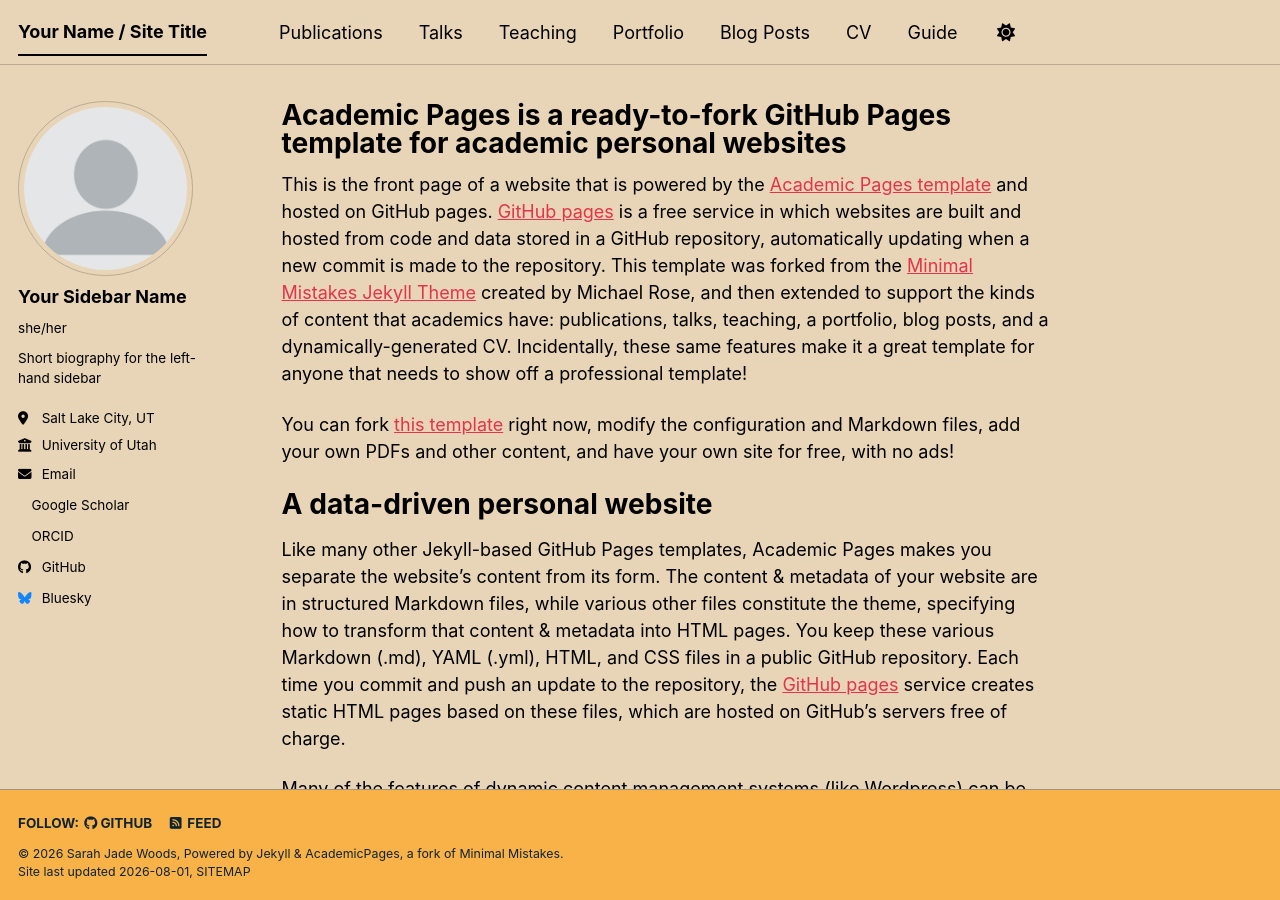
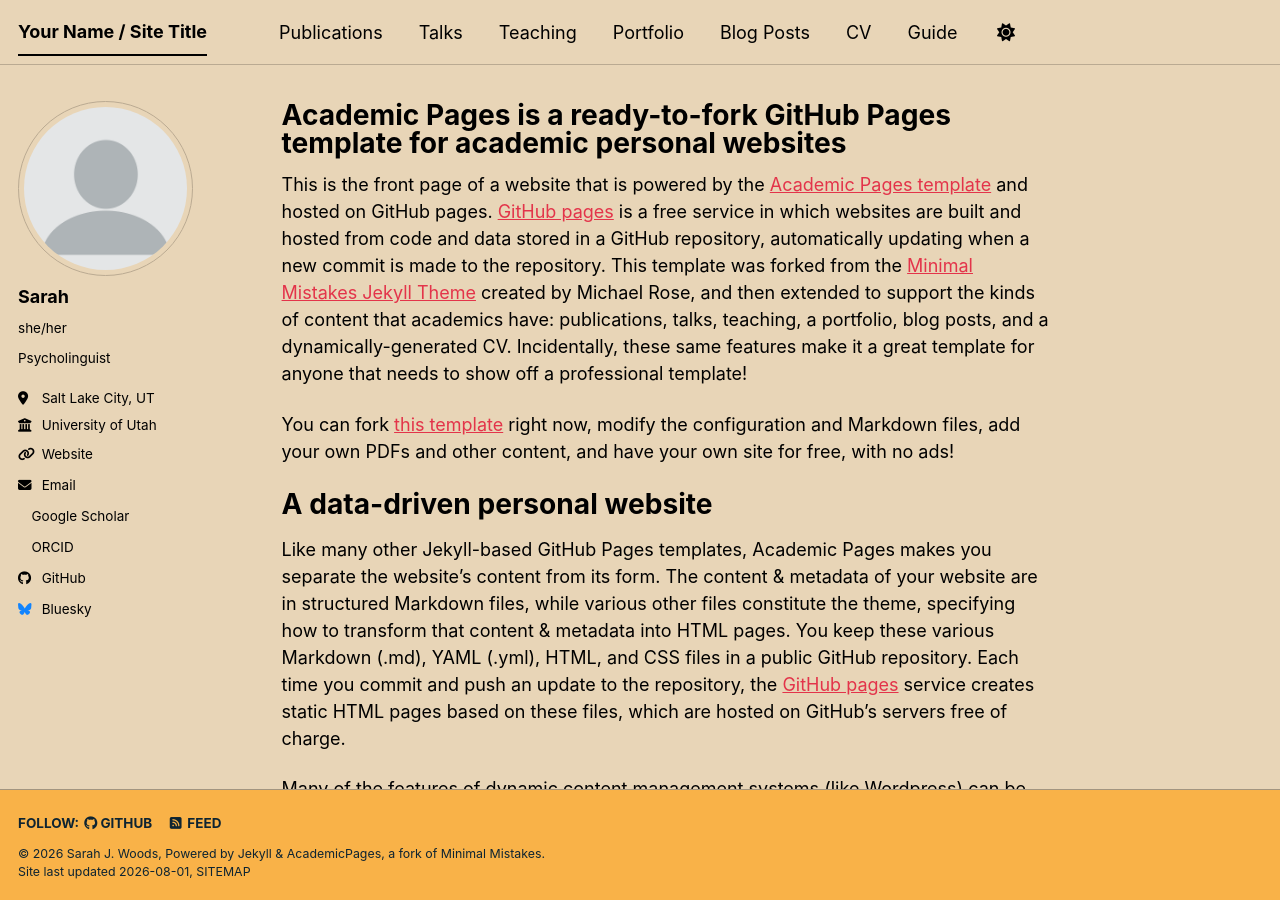
Before and after one commit to sarahwoods91/academicpages.github.io, a Jekyll site: the page built from _pages/about.md, in a window 1280 px wide and 900 px high. Built offline with Jekyll 4.4.1, drawn with Linux system fonts in a browser that asks for light colours; a style sheet for code colours, icons or effects is not loaded.

Commit message:
Update _config.yml

```diff
--- a/_config.yml
+++ b/_config.yml
@@ -11,8 +11,8 @@ locale                   : "en-US"
 site_theme               : "sunrise" # The available themes options are "default", "air", "sunrise", "mint", "dirt" and "contrast"
 title                    : "Your Name / Site Title"
 title_separator          : "-"
-name                     : &name "Sarah Jade Woods"
-description              : &description "Sarah Jade Woods's academic portfolio"   # Update this with a general description of your site, this is the default if not overridden by a page
+name                     : &name "Sarah J. Woods"
+description              : &description "Sarah J. Woods's Academic Portfolio"   # Update this with a general description of your site, this is the default if not overridden by a page
 url                      : https://sarahwoods91.github.io # The base hostname & protocol for your site e.g. "https://[your GitHub username].github.io",
                                                            # or if you already have some other page hosted on Github then use "https://[your GitHub username].github.io/[Your Repo Name]"
 baseurl                  : "" # the subpath of your site, e.g. "/blog"
@@ -24,12 +24,12 @@ repository               : "academicpages.github.io"
 author:
   # Biographic information
   avatar           : "profile.png"
-  name             : "Your Sidebar Name"
+  name             : "Sarah"
   pronouns         : "she/her"
-  bio              : "Short biography for the left-hand sidebar"
+  bio              : "Psycholinguist"
   location         : "Salt Lake City, UT"
   employer         : "University of Utah"
-  uri              : # URL
+  uri              : "sarahjwoods.com"
   email            : "sarah.woods@psych.utah.edu"
 
   # Academic websites
```
